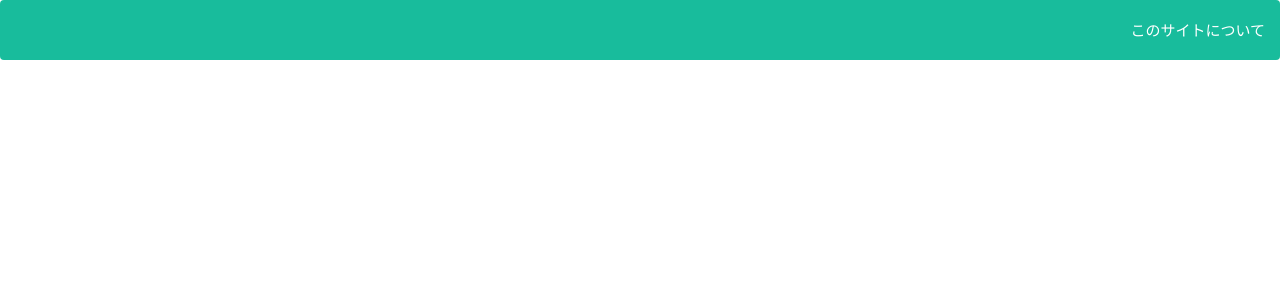
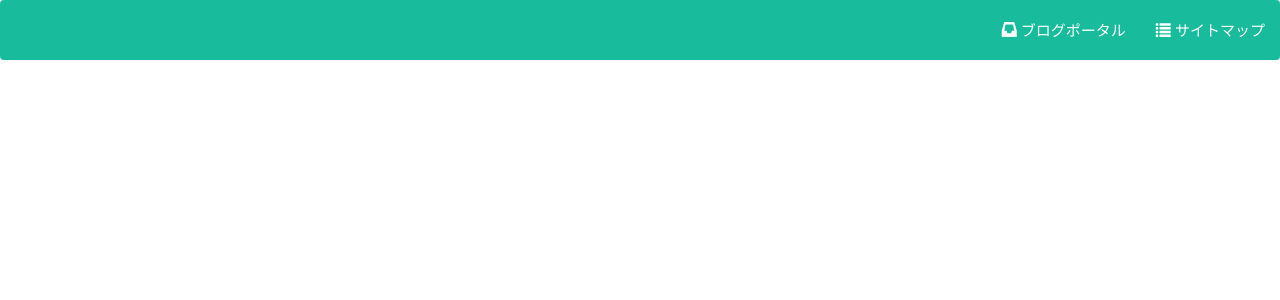
Before and after one commit to maripiyoko/Blogig, a CodeIgniter app: the page made by application/views/templates/preview_header.php in a window 1280 px wide. Shown: the top 300 px of the page. Run offline with CodeIgniter, Linux system fonts and the light colour scheme.

Commit message:
navi menuの構成を考え中、現在のリンクは非リンクになるようにjsを作成

```diff
--- a/application/views/blogs/top_menu.php
+++ b/application/views/blogs/top_menu.php
@@ -16,12 +16,20 @@
             <div class="navbar-collapse collapse">
                 <ul class="nav navbar-nav navbar-right">
                     <li>
+                        <?php echo anchor('', '<span class="glyphicon glyphicon-inbox"></span> ブログポータル'); ?>
+                    </li>
+                    <li>
                         <?php if(isset($blog_name)) {
-                                echo anchor('blogs/index'.$blog_name, '<span class="glyphicon glyphicon-home"></span> ブログホーム');
+                                echo anchor('blogs/'.$blog_name, '<span class="glyphicon glyphicon-home"></span> '.$blog_name.'ホーム');
                             }?>
                     </li>
+                  <?php if($this->session->userdata('user_id')){
+                    echo '<li>';
+                    echo anchor('home/','<span class="glyphicon glyphicon-tasks"></span> マイデスク');
+                    echo '</li>';
+                  };?>
                     <li>
-                        <?php echo anchor('blogs/', 'このサイトについて'); ?>
+                        <?php echo anchor('blogs/', '<span class="glyphicon glyphicon-list"></span> サイトマップ'); ?>
                     </li>
                     <!-- <li class="dropdown">
                         <a href="#" class="dropdown-toggle" data-toggle="dropdown">メニュー <b class="caret"></b></a>
--- a/application/views/templates/header.php
+++ b/application/views/templates/header.php
@@ -14,6 +14,7 @@
     <script src="<?php echo base_url(); ?>assets/javascripts/markdown-preview.js"></script>
     <script src="<?php echo base_url(); ?>assets/javascripts/editable.js"></script>
     <script src="<?php echo base_url(); ?>assets/javascripts/form_check.js"></script>
+    <script src="<?php echo base_url(); ?>assets/javascripts/unlink.js"></script>
     <link rel="icon" href="<?php echo base_url(); ?>assets/images/favicon.ico" type="image/x-icon">
     <link rel="Shortcut Icon" type="image/x-icon" href="<?php echo base_url(); ?>assets/images/favicon.ico">
 </head>
--- a/application/views/templates/preview_footer.php
+++ b/application/views/templates/preview_footer.php
@@ -8,11 +8,11 @@
               <?php
                 if($this->session->userdata('user_id'))
                 {
-                  echo anchor('users/logout', '<span class="glyphicon glyphicon-eject"></span>');
+                  echo anchor('users/logout', '<span class="glyphicon glyphicon-log-out"></span>');
                 }
                 else
                 {
-                  echo anchor('users/login', '<span class="glyphicon glyphicon-lock"></span>');
+                  echo anchor('users/login', '<span class="glyphicon glyphicon-log-in"></span>');
                 }
               ?>
             </div>
--- a/application/views/templates/preview_header.php
+++ b/application/views/templates/preview_header.php
@@ -15,6 +15,7 @@
     <script src="<?php echo base_url(); ?>assets/vendor/jquery/jquery-1.11.0.min.js"></script>
     <script src="<?php echo base_url(); ?>assets/vendor/bootstrap/js/bootstrap.min.js"></script>
     <script src="<?php echo base_url(); ?>assets/vendor/holder.js"></script>
+    <script src="<?php echo base_url(); ?>assets/javascripts/unlink.js"></script>
 
     <link rel="icon" href="<?php echo base_url(); ?>assets/images/favicon.ico" type="image/x-icon">
     <link rel="Shortcut Icon" type="image/x-icon" href="<?php echo base_url(); ?>assets/images/favicon.ico">
--- /dev/null
+++ b/assets/javascripts/unlink.js
@@ -0,0 +1,26 @@
+$(document).ready(function(){
+
+  url_check();
+
+});
+
+var url_check = function(){
+  var url = location.href;
+  $('a').each(function(){
+    var color;
+    if(url.indexOf("Blogig/articles") != -1 ||
+       url.indexOf("Blogig/users") != -1 )
+    {
+      color='#ffffff';
+    }
+    else if(url.indexOf("Blogig/blogs") != -1 ||
+            url.indexOf("Blogig") != -1 )
+    {
+      color='#007d7d';
+    }
+    if($(this).attr('href') == url)
+    {
+      $(this).addClass('unlink').css('color',color);
+    }
+  })
+};
--- a/assets/stylesheets/style.css
+++ b/assets/stylesheets/style.css
@@ -67,3 +67,8 @@ body {
 .preview-article {
   margin-top: 40px;
 }
+
+a.unlink {
+  pointer-events:none;
+  cursor:default;
+}
```
